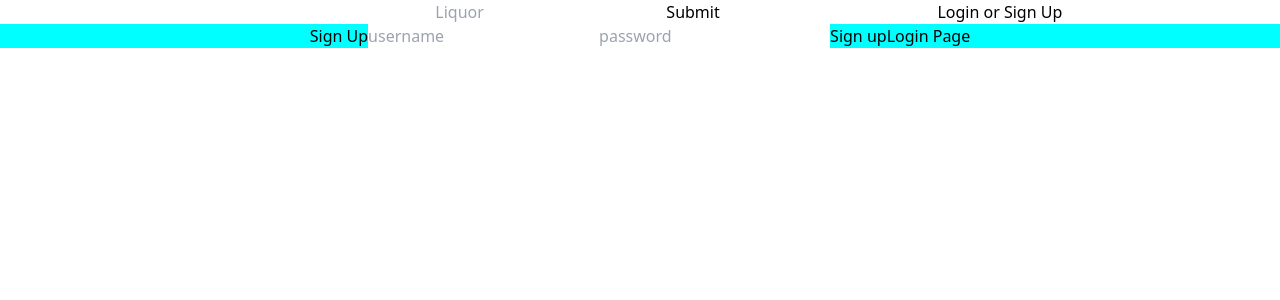
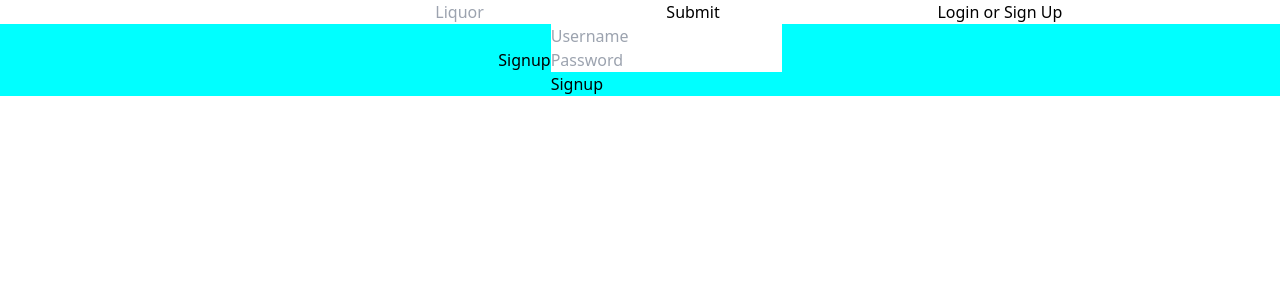
Before and after one commit to Mix-Match/mix-match, a React (Create React App) app: page /signup in a window 1280 px wide. Shown: the top 300 px of the page. Built offline with nearby package versions, Linux system fonts and the light colour scheme.

Commit message:
fixed event TS errors

```diff
--- a/src/components/Navbar.tsx
+++ b/src/components/Navbar.tsx
@@ -1,11 +1,11 @@
-import React, { useState } from "react";
+import React, { useState, SyntheticEvent } from "react";
 import { useNavigate } from "react-router-dom";
 
 export default function Navbar() {
   const [liquor, setLiquor] = useState("");
   const navigate = useNavigate();
 
-  const handleSubmit = (event: React.ChangeEvent<HTMLInputElement>) => {
+  const handleSubmit = (event: React.FormEvent<HTMLFormElement>) => {
     event.preventDefault();
 
     const formData = {
--- a/src/pages/Login.tsx
+++ b/src/pages/Login.tsx
@@ -6,7 +6,7 @@ export default function Login() {
   const [password, setPassword] = useState('');
   const navigate = useNavigate();
 
-  const handleSubmit = (event) => {
+  const handleSubmit = (event: React.FormEvent<HTMLFormElement>) => {
     event.preventDefault();
 
     fetch('/api/login', {
@@ -25,11 +25,11 @@ export default function Login() {
       });
   };
 
-  const handleUsernameChange = (event) => {
+  const handleUsernameChange = (event: React.ChangeEvent<HTMLInputElement>) => {
     setUsername(event.target.value);
   };
 
-  const handlePasswordChange = (event) => {
+  const handlePasswordChange = (event: React.ChangeEvent<HTMLInputElement>) => {
     setPassword(event.target.value);
   };
 
--- a/src/pages/Signup.tsx
+++ b/src/pages/Signup.tsx
@@ -6,7 +6,7 @@ export default function Signup() {
   const [password, setPassword] = useState('');
   const navigate = useNavigate();
 
-  const handleSubmit = (event) => {
+  const handleSubmit = (event: React.FormEvent<HTMLFormElement>) => {
     event.preventDefault();
 
     fetch('/api/signup', {
@@ -26,39 +26,42 @@ export default function Signup() {
   }
 
 
-  const handleUsernameChange = (event) => {
+  const handleUsernameChange = (event: React.ChangeEvent<HTMLInputElement>) => {
     setUsername(event.target.value);
   };
 
-  const handlePasswordChange = (event) => {
+  const handlePasswordChange = (event: React.ChangeEvent<HTMLInputElement>) => {
     setPassword(event.target.value);
   };
 
   return (
+    <div>
       <div className="signup">
-      <h1>Sign Up</h1>
+        <h1>Signup</h1>
         <form onSubmit={handleSubmit}>
+          <div>
+            <div>
               <input
+                type="text"
+                placeholder="Username"
                 value={username}
                 onChange={handleUsernameChange}
-          placeholder="username"
-          required
               />
+            </div>
+            <div>
               <input
+                type="password"
+                placeholder="Password"
                 value={password}
-          type="password"
                 onChange={handlePasswordChange}
-          placeholder="password"
-          required
               />
-        <button
-          type="button"
-          onClick={handleSubmit}
-        >
-          Sign up
+            </div>
+            <button type="submit">
+              Signup
             </button>
+          </div>
         </form>
-      <button onClick={() => navigate('/login')}>Login Page</button>
+      </div>
     </div>
   );
 }
```
Lines whose indentation alone changed are shown as unchanged.
